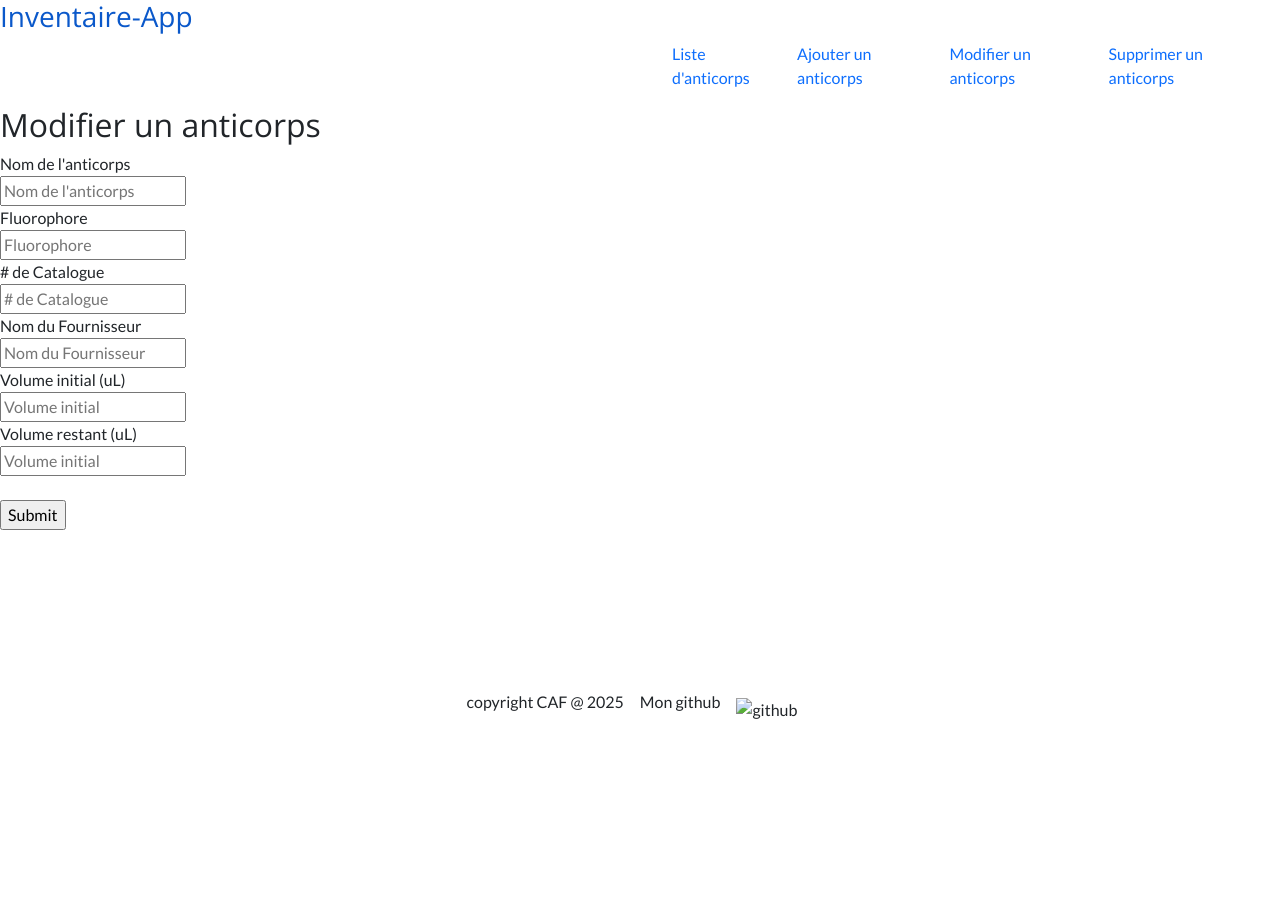
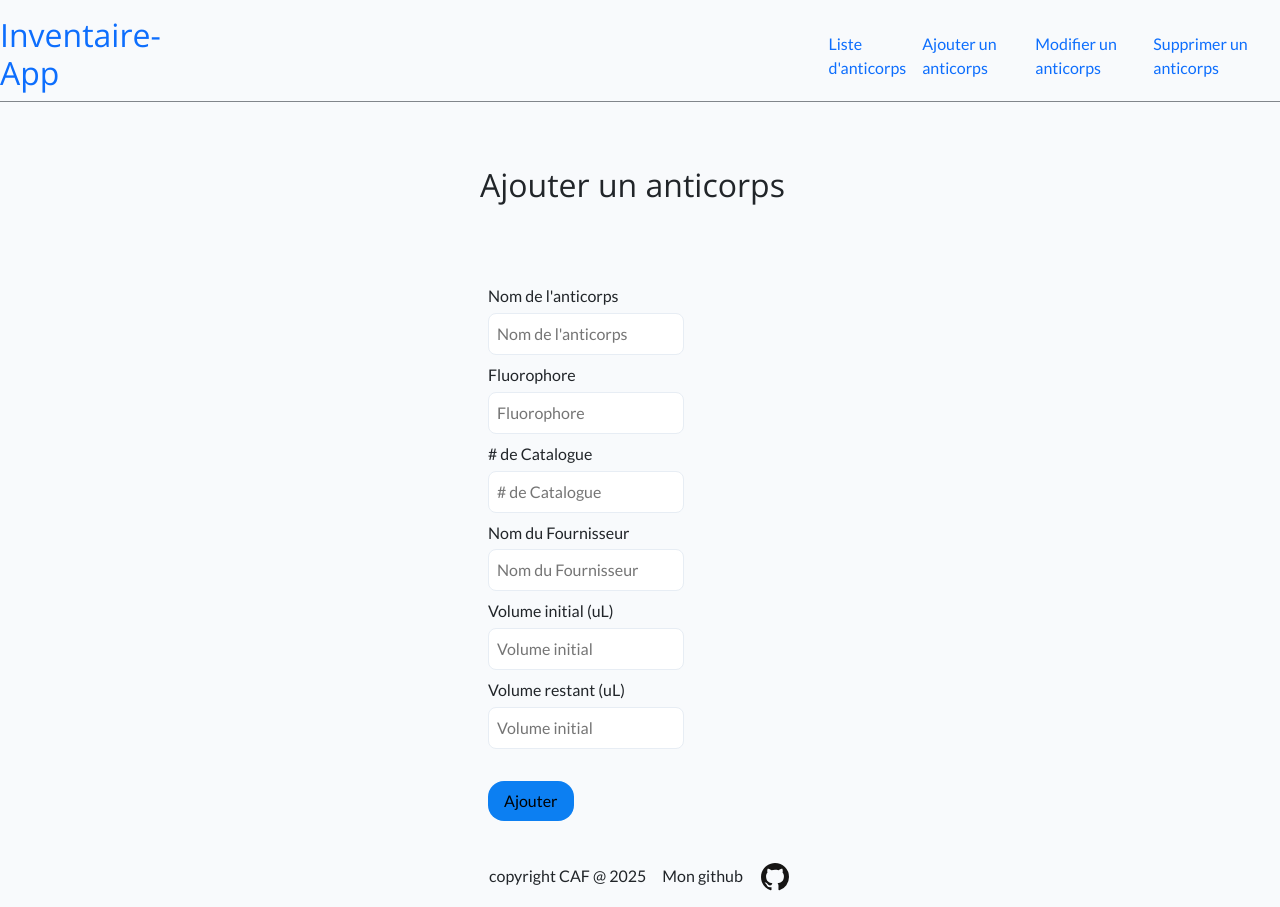
Before and after one commit to CAF2801/inventaire-app, a PHP site: page /api/ajouter.php in a window 1280 px wide. Before the commit the page ends 719 px from the top, so only its background shows below. Run offline with PHP 8.4, Linux system fonts and the light colour scheme; data comes from the database, SQL or seed files in the repository; both versions use the stored data as it was after the commit.

Commit message:
second commit of css part

```diff
--- a/api/ajouter.php
+++ b/api/ajouter.php
@@ -45,8 +45,8 @@ if ($_SERVER["REQUEST_METHOD"] === "POST" && isset($_POST['submit'])) {
 <body>
 <h1>Inventaire-App</h1>
 <header>
-    <div>
-        <h3><a href="../index.php">Inventaire-App</a></h3>
+    <div id="main-title">
+        <h2><a href="../index.php">Inventaire-App</a></h2>
     </div>
     <nav>
         <ul>
@@ -66,45 +66,45 @@ if ($_SERVER["REQUEST_METHOD"] === "POST" && isset($_POST['submit'])) {
     </nav>
 </header>
 <main>
-    <div>
-        <h2>Modifier un anticorps</h2>
+    <div id="add-title-container">
+        <h2>Ajouter un anticorps</h2>
     </div>
-    <div>
+    <div class="form-container">
         <form action="#" method="post">
-            <div>
+            <div class="input-container">
                 <label for="ab_name">Nom de l'anticorps</label>
                 <br>
-                <input type="text" name="ab_name" id="ab_name" placeholder="Nom de l'anticorps" required/>
+                <input class="text-input" type="text" name="ab_name" id="ab_name" placeholder="Nom de l'anticorps" required/>
             </div>
-            <div>
+            <div class="input-container">
                 <label for="fluo">Fluorophore</label>
                 <br>
-                <input type="text" name="fluo" id="fluo" placeholder="Fluorophore" required/>
+                <input class="text-input" type="text" name="fluo" id="fluo" placeholder="Fluorophore" required/>
             </div>
-            <div>
+            <div class="input-container">
                 <label for="catalogue"># de Catalogue</label>
                 <br>
-                <input type="text" name="catalogue" id="catalogue" placeholder="# de Catalogue" required/>
+                <input class="text-input" type="text" name="catalogue" id="catalogue" placeholder="# de Catalogue" required/>
             </div>
-            <div>
+            <div class="input-container">
                 <label for="fournisseur">Nom du Fournisseur</label>
                 <br>
-                <input type="text" name="fournisseur" id="fournisseur" placeholder="Nom du Fournisseur" required/>
+                <input class="text-input" type="text" name="fournisseur" id="fournisseur" placeholder="Nom du Fournisseur" required/>
             </div>
-            <div>
+            <div class="input-container">
                 <label for="volume">Volume initial (uL)</label>
                 <br>
-                <input type="text" name="volume" id="volume" placeholder="Volume initial" required/>
+                <input class="text-input" type="text" name="volume" id="volume" placeholder="Volume initial" required/>
             </div>
-            <div>
+            <div class="input-container">
                 <label for="restant">Volume restant (uL)</label>
                 <br>
-                <input type="text" name="restant" id="restant" placeholder="Volume initial" required/>
+                <input class="text-input" type="text" name="restant" id="restant" placeholder="Volume initial" required/>
             </div>
-            <div>
+            <div class="input-container">
                 <label for="submit"></label>
                 <br>
-                <input type="submit" name="submit" id="submit"/>
+                <input type="submit" name="submit" id="add-btn" value="Ajouter"/>
             </div>
         </form>
     </div>
--- a/api/success.php
+++ b/api/success.php
@@ -11,8 +11,8 @@
 <body>
 <h1>Inventaire-App</h1>
 <header>
-    <div>
-        <h3><a href="../index.php">Inventaire-App</a></h3>
+    <div id="main-title">
+        <h2><a href="../index.php">Inventaire-App</a></h2>
     </div>
     <nav>
         <ul>
--- a/api/supprimer.php
+++ b/api/supprimer.php
@@ -38,8 +38,8 @@ $rows = $select_result->fetchAll(PDO::FETCH_ASSOC);
 <body>
 <h1>Inventaire-App</h1>
 <header>
-    <div>
-        <h3><a href="../index.php">Inventaire-App</a></h3>
+    <div id="main-title">
+        <h2><a href="../index.php">Inventaire-App</a></h2>
     </div>
     <nav>
         <ul>
--- a/assets/style/style.css
+++ b/assets/style/style.css
@@ -1,7 +1,11 @@
+/* GÉNÉRAL */
 
 :root {
-    --black: #000;
-    --white: #fff;
+    --black: #0D141C;
+    --white: #F8FAFC;
+    --gray: #E7EDF4;
+    --blue: #0C7FF2;
+    --green: #388B83;
 }
 
 * {
@@ -13,6 +17,7 @@ body {
     margin: 0;
     padding: 0;
     font: 400 100%/150% "Lato", sans-serif !important;
+    background-color: var(--white);
 }
 
 h1 {
@@ -23,12 +28,18 @@ h2, h3 {
     font-family: "Open Sans", sans-serif !important;
 }
 
+header {
+    display: flex;
+    justify-content: center;
+}
+
 ul {
     list-style: none;
     display: flex;
     justify-content: center;
     align-items: center;
-    margin-left: 40rem;
+    padding-left: 40rem;
+    padding-top: 2rem;
 }
 
 li {
@@ -47,12 +58,40 @@ main {
     min-height: 73vh;
 }
 
-#main-title {
+header {
+    border-bottom: solid rgba(13, 20, 28, 0.5) 0.1rem;
+}
+
+#main-title h2 {
+    display: inline-block;
+    padding-top: 1rem;
+}
+
+#foot {
+    display: flex;
+    justify-content: center;
+    align-items: center;
     margin-top: 2rem;
 }
 
+.foot-item {
+    margin-right: 1rem;
+}
+
+#foot a {
+    max-width: 2rem;
+    margin-bottom: 0.9rem;
+}
+
+#foot a img {
+    max-width: 100%;
+}
+
+/* INDEX.PHP */
+
+
 #hero-banner {
-    margin-top: 2rem;
+    margin-top: 4rem;
     display: flex;
     justify-content: center;
     align-items: center;
@@ -65,6 +104,12 @@ main {
     align-items: center;
 }
 
+#ab-image {
+    max-width: 35%;
+    height: auto;
+    border-radius: 1rem;
+}
+
 #inventory-button {
     margin-top: 2rem;
     display: flex;
@@ -72,12 +117,135 @@ main {
     align-items: center;
 }
 
-#foot {
+#inventory-button a {
+    padding: 1rem 2rem;
+    background-color: var(--blue);
+    border-radius: 1rem;
+    border: none;
+    transition: transform 0.3s;
+}
+
+#inventory-button a:hover {
+    transform: scale(1.2);
+}
+
+/* LISTE.PHP */
+
+#list-title-container {
     display: flex;
     justify-content: center;
     align-items: center;
+    gap: 45rem;
+    margin-top: 4rem;
 }
 
-.foot-item {
-    margin-right: 1rem;
+#ab-table {
+    display: flex;
+    justify-content: center;
+    align-items: center;
+    margin-top: 4rem;
 }
+
+#ab-table table {
+    border-collapse: separate;
+    border-spacing: 0;
+    border: solid var(--gray) 0.1rem;
+    border-radius: 1rem;
+    overflow: hidden;
+}
+
+#ab-table th,
+#ab-table td {
+    text-align: center;
+    vertical-align: middle;
+    padding: 2rem;
+    border: solid var(--gray) 0.1rem;
+}
+
+#list-title-container a {
+    padding: 0.5rem 1rem;
+    background-color: var(--blue);
+    border-radius: 0.5rem;
+    border: none;
+    transition: transform 0.3s;
+}
+
+#list-title-container a:hover {
+    transform: scale(1.2);
+}
+
+/* AJOUTER.PHP */
+
+#add-title-container {
+    display: flex;
+    justify-content: left;
+    align-items: center;
+    margin-top: 4rem;
+    margin-left: 30rem;
+}
+
+.form-container {
+    display: flex;
+    justify-content: left;
+    align-items: center;
+    margin-top: 4rem;
+    margin-left: 30rem;
+}
+
+.input-container {
+    margin: 0.5rem;
+}
+
+.input-container label {
+    margin-bottom: 0.3rem;
+}
+
+.input-container .text-input {
+    padding: 0.5rem;
+    border: solid var(--gray) 0.1rem;
+    border-radius: 0.5rem;
+}
+
+#add-btn {
+    padding: 0.5rem 1rem;
+    background-color: var(--blue);
+    border-radius: 1rem;
+    border: none;
+    transition: transform 0.3s;
+}
+
+#add-btn:hover {
+    transform: scale(1.2);
+}
+
+/* MODIFIER.PHP */
+
+#modify-title-container {
+    display: flex;
+    justify-content: left;
+    align-items: center;
+    margin-top: 4rem;
+    margin-left: 30rem;
+}
+
+.input-container #ab-name {
+    min-width: 15rem;
+}
+
+.input-container .select-input {
+    padding: 0.5rem;
+    border: solid var(--gray) 0.1rem;
+    border-radius: 0.5rem;
+}
+
+#modify-btn {
+    padding: 0.5rem 1rem;
+    background-color: var(--blue);
+    border-radius: 1rem;
+    border: none;
+    transition: transform 0.3s;
+}
+
+#modify-btn:hover {
+    transform: scale(1.2);
+}
--- a/index.php
+++ b/index.php
@@ -33,13 +33,13 @@
     </header>
     <main>
         <section id="hero-banner">
-            <img src="https://placehold.co/600x400" alt="Image d'un anticorps">
+            <img src="./assets/img/antibody_image_chatgpt.png" alt="Image d'un anticorps" id="ab-image">
         </section>
         <div id="welcome">
             <h3>Bienvenue sur Inventaire-App</h3>
         </div>
         <div id="inventory-button">
-            <button><a href="./api/liste.php">Allez vers votre inventaire -></a></button>
+            <a href="./api/liste.php">Allez vers votre inventaire -></a>
         </div>
     </main>
 
--- a/partials/_footer.php
+++ b/partials/_footer.php
@@ -2,7 +2,7 @@
     <div id="foot">
         <p class="foot-item">copyright CAF @ 2025</p>
         <p class="foot-item">Mon github</p>
-        <img class="foot-item" src="#" alt="github">
+        <a href="https://github.com/CAF2801"><img class="foot-item" src="../assets/img/github-svgrepo-com.svg" alt="github"></a>
     </div>
 </footer>
 </body>
```
Also changed, not shown: api/liste.php (+6 -4 lines), api/modifier.php (+15 -10 lines), assets/img/antibody_image_chatgpt.png (added), assets/img/github-svgrepo-com.svg (added), data/db.sqlite.
